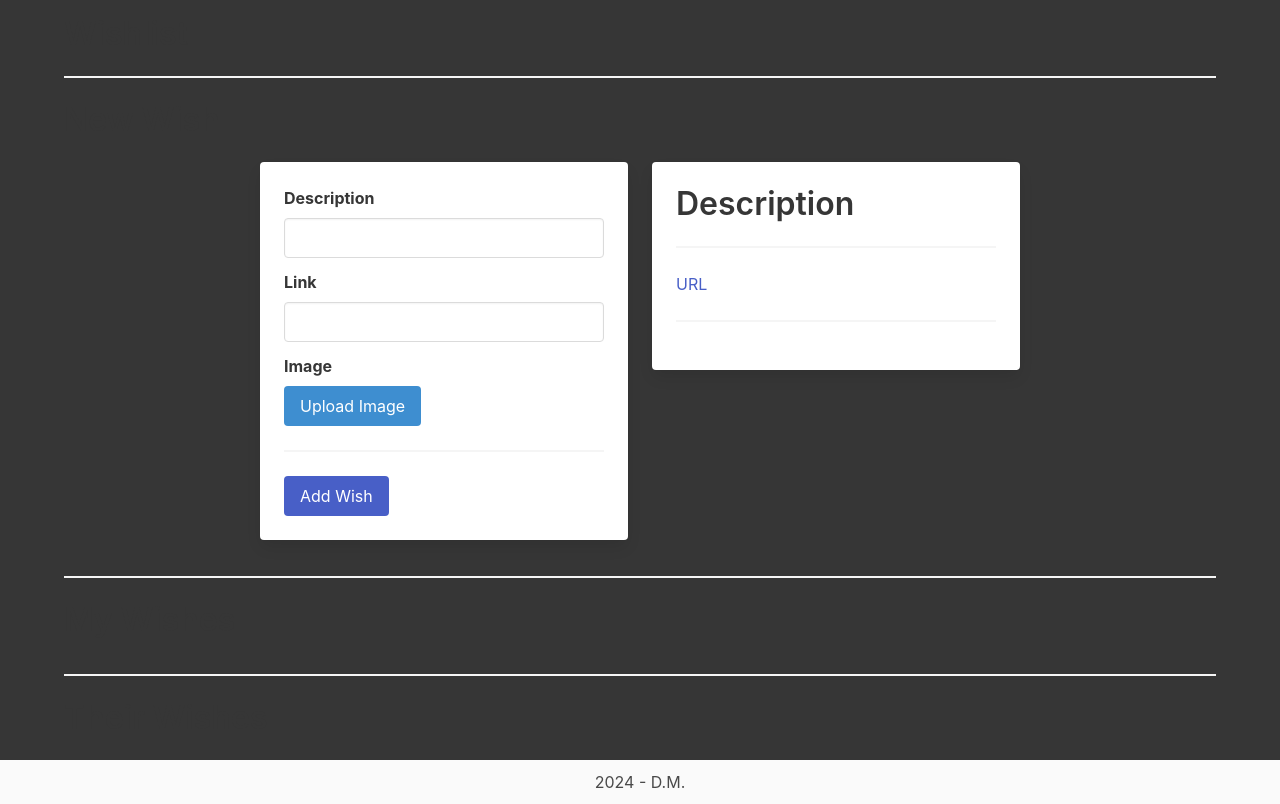
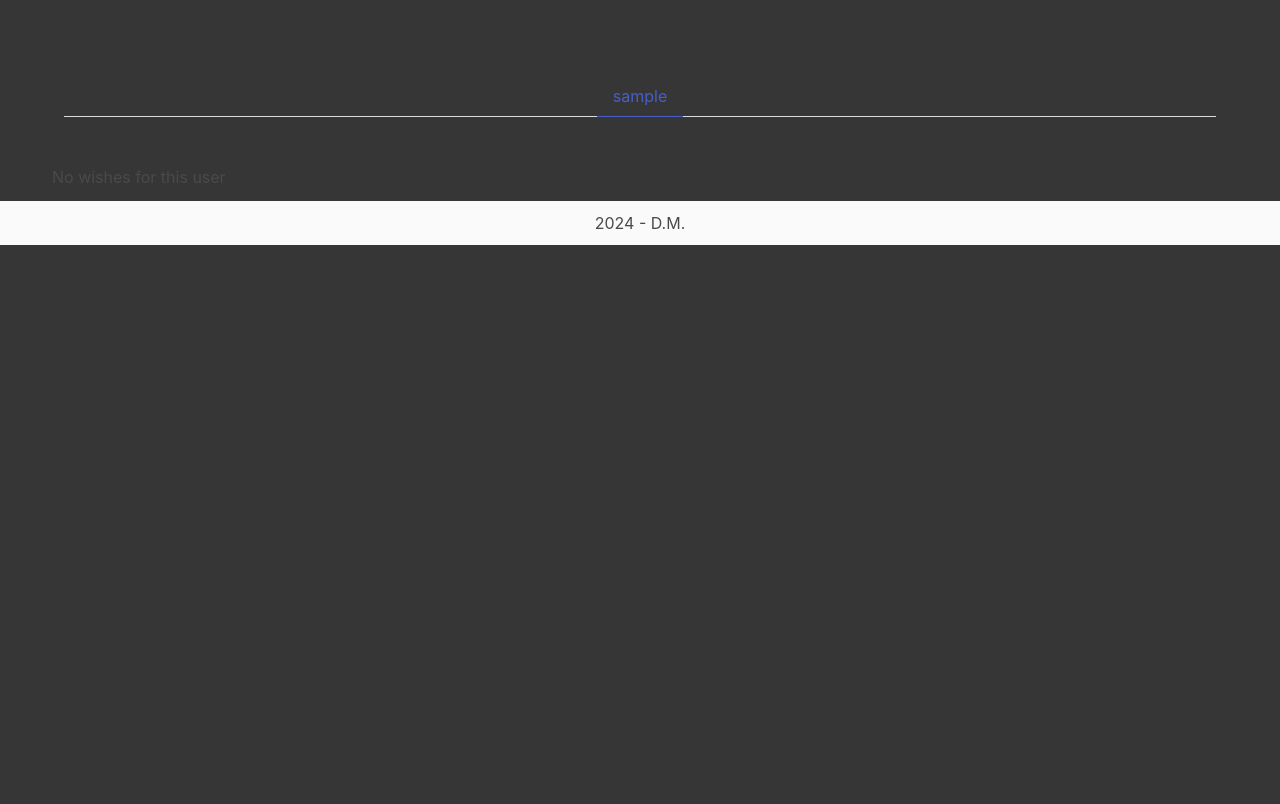
Before and after one commit to danmikes/flask, a Flask app: page /wish in a window 1280 px wide. Shown: the part 80-884 px from the top of the page. After the commit the page ends 325 px from the top, so only its background shows below. Run offline with Flask 3, Linux system fonts and the light colour scheme; the visitor is signed in with stand-in values (Sample User, id 1); data comes from the database, SQL or seed files in the repository; data that the repository does not hold is empty; some libraries are stand-ins or nearby versions.

Commit message:
Add user-tabs

```diff
--- a/app/model/user.py
+++ b/app/model/user.py
@@ -22,3 +22,9 @@ class User(UserMixin, db.Model):
 
   def check_password(self, password):
     return check_password_hash(self.password_hash, password)
+
+  def to_dict(self):
+    return {
+      'id': self.id,
+      'username': self.username,
+    }
--- a/app/route/main.py
+++ b/app/route/main.py
@@ -1,9 +1,9 @@
 import os
-from flask import Blueprint, current_app, flash, redirect, render_template, request, url_for
+from flask import Blueprint, current_app, flash, jsonify, redirect, render_template, request, url_for
 from flask_login import current_user, login_required
-from sqlalchemy import or_
 from urllib.parse import urlparse
 from werkzeug.utils import secure_filename
+from ..model.user import User
 from ..form.wish import WishForm
 from ..model.wish import Wish
 from ..util.util import flash_errors
@@ -46,17 +46,22 @@ def wish():
 
     return redirect(url_for('main.wish'))
 
-  wishes = Wish.query.filter_by(owner=current_user).all()
-  their_wishes = Wish.query.filter(Wish.owner != current_user).all()
-
-  for wish in their_wishes:
+  users = User.query.all()
+  wishes = Wish.query.all()
+  wishes_by_user = {}
+  for wish in wishes:
     if wish.url:
       parsed_url = urlparse(wish.url)
       wish.domain = parsed_url.hostname
 
+    if wish.owner_id not in wishes_by_user:
+      wishes_by_user[wish.owner_id] = []
+
+    wishes_by_user[wish.owner_id].append(wish)
+
   flash_errors(form)
 
-  return render_template('main/wish.htm', form=form, wishes=wishes, their_wishes=their_wishes)
+  return render_template('main/wish.htm', form=form, users=users, wishes_by_user=wishes_by_user)
 
 @main.route('/wishes')
 @login_required
@@ -123,3 +128,10 @@ def edit_wish(wish_id):
   form.url.data = wish.url
 
   return render_template('main/wish.htm', form=form, is_edit=True)
+
+@main.route('/wishlist', methods=['GET'])
+@login_required
+def wishlist():
+  wishes = Wish.query.all()
+  wish_list = [wish.to_dict() for wish in wishes]
+  return jsonify(wish_list)
--- a/app/static/css/wish.css
+++ b/app/static/css/wish.css
@@ -1,22 +1,37 @@
-.card.is-bought {
-  opacity: 0.7;
-  position: relative;
+.card {
+  display: flex;
+  flex-direction: column;
+  justify-content: space-between;
+  align-items: center;
+  height: 100%;
+  padding: 10px;
+}
+
+.card-header,
+.card-content,
+.card-footer {
+  text-align: center;
+}
+
+.card-image {
+  padding: 10px;
+  flex-grow: 1;
+  display: flex;
+  justify-content: center;
+  align-items: center;
 }
 
 .button {
   border: none;
+  margin: 5px;
 }
 
 .card.is-bought {
-  opacity: 0.7;
-}
-
-.button {
-  border: none;
+  opacity: 0.5;
 }
 
 .card.is-bought::after {
-  content: 'BAUGHT';
+  content: 'BOUGHT';
   position: absolute;
   top: 40%;
   left: 50%;
--- a/app/static/js/wish.js
+++ b/app/static/js/wish.js
@@ -21,10 +21,28 @@ function updateImagePreview(input) {
       const reader = new FileReader();
       reader.onload = function(e) {
           previewImage.src = e.target.result;
-          previewImageContainer.style.display = 'block'; // Show image container
+          previewImageContainer.style.display = 'block';
       };
       reader.readAsDataURL(file);
   } else {
-      previewImageContainer.style.display = 'none'; // Hide image container if no file
+      previewImageContainer.style.display = 'none';
   }
 }
+
+document.addEventListener('DOMContentLoaded', () => {
+  const tabLinks = document.querySelectorAll('.tab-link');
+  const tabContents = document.querySelectorAll('.tab-content');
+
+  tabLinks.forEach(link => {
+    link.addEventListener('click', (event) => {
+      event.preventDefault();
+
+      tabLinks.forEach(link => link.parentElement.classList.remove('is-active'));
+      tabContents.forEach(content => content.classList.remove('is-active'));
+
+      link.parentElement.classList.add('is-active');
+      const targetContent = document.getElementById(link.getAttribute('href').substring(1));
+      targetContent.classList.add('is-active');
+    });
+  });
+});
--- a/app/template/main/wish.htm
+++ b/app/template/main/wish.htm
@@ -7,9 +7,48 @@
 {% block body %}
 <h1 class="title">Wishlist</h1>
 
-  <hr>
+<div class="tabs is-centered">
+  <ul>
+    {% for user in users %}
+      <li class="{% if loop.index == 1 %}is-active{% endif %}">
+        <a href="#tab-{{ user.id }}" data-user-id="{{ user.id }}" class="tab-link">{{ user.username }}</a>
+      </li>
+    {% endfor %}
+  </ul>
+</div>
 
-  <h2 class="title">New Wish</h2>
+<div class="columns mt-6">
+  {% for user in users %}
+    <div id="tab-{{ user.id }}" class="tab-content {% if loop.index == 1 %}is-active{% endif %}">
+      {% set user_wishes = wishes_by_user[user.id] %}
+      {% if user_wishes %}
+        {% for wish in user_wishes %}
+          <div class="column is-one-third">
+            {% set prop = {
+              'id': wish.id,
+              'description': wish.description,
+              'url': wish.url,
+              'domain': wish.domain,
+              'img': wish.img,
+              'bought': wish.bought,
+              'owner': wish.owner,
+              'owner_id': wish.owner_id,
+              'is_owner': wish.owner_id == current_user.id,
+              'buyer': wish.buyer,
+              'buyer_id': wish.buyer_id,
+              'is_buyer': wish.buyer_id == current_user.id,
+            } %}
+            {% include 'unit/card.htm' %}
+          </div>
+        {% endfor %}
+      {% else %}
+        <p>No wishes for this user</p>
+      {% endif %}
+    </div>
+  {% endfor %}
+</div>
+
+<!-- <h2 class="title">New Wish</h2>
 <div class="columns is-multiline is-centered">
   <div class="column is-one-third">
     <div class="card">
@@ -123,7 +162,7 @@
       </div>
     </div>
   {% endfor %}
-  </div>
+</div> -->
 
 {% block js %}
   <script src="{{ url_for('static', filename='js/wish.js') }}"></script>
```
Also changed, not shown: app/model/wish.py (+13 -0 lines), app/route/auth.py (+8 -1 lines), app/template/unit/card.htm (added, +31 -0 lines). Lines whose indentation alone changed are shown as unchanged.
